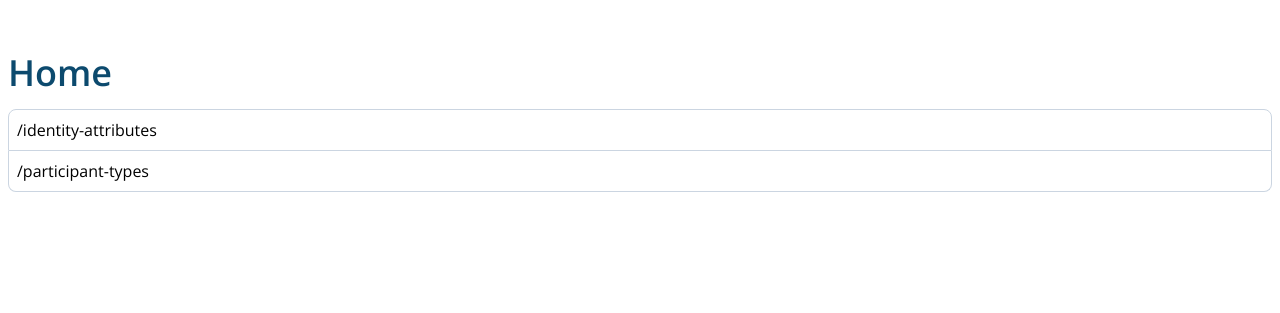
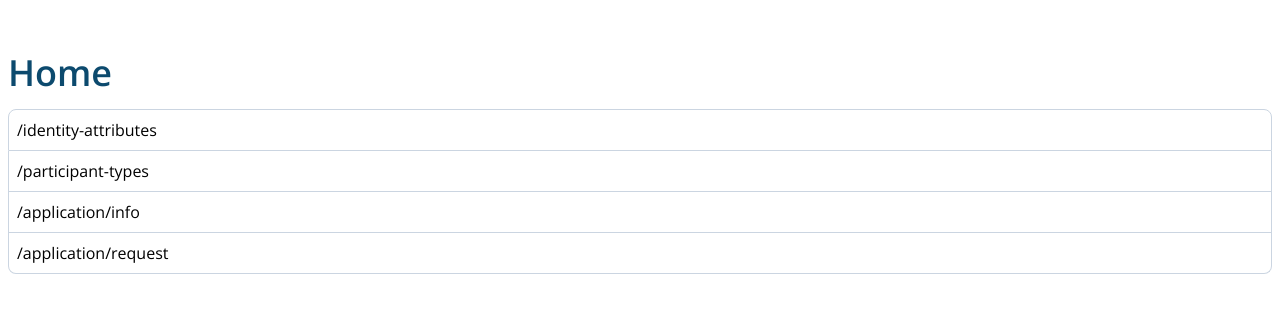
Before and after one commit to Pumahawk/simpl-fe-nx-react, a React (Vite) app: page / in a window 1280 px wide. Shown: the part 163-476 px from the top of the page. Built offline with nearby package versions, Linux system fonts and the light colour scheme; what keycloak-js would draw is missing.

Commit message:
update home

```diff
--- a/src/pages/home-page/home.tsx
+++ b/src/pages/home-page/home.tsx
@@ -8,6 +8,8 @@ export default function HomePage() {
     const links = [
         "/identity-attributes",
         "/participant-types",
+        "/application/info",
+        "/application/request",
     ]
 
     return (
```
Also changed, not shown: 1 other file (tests, documents, lock files or other folders).
